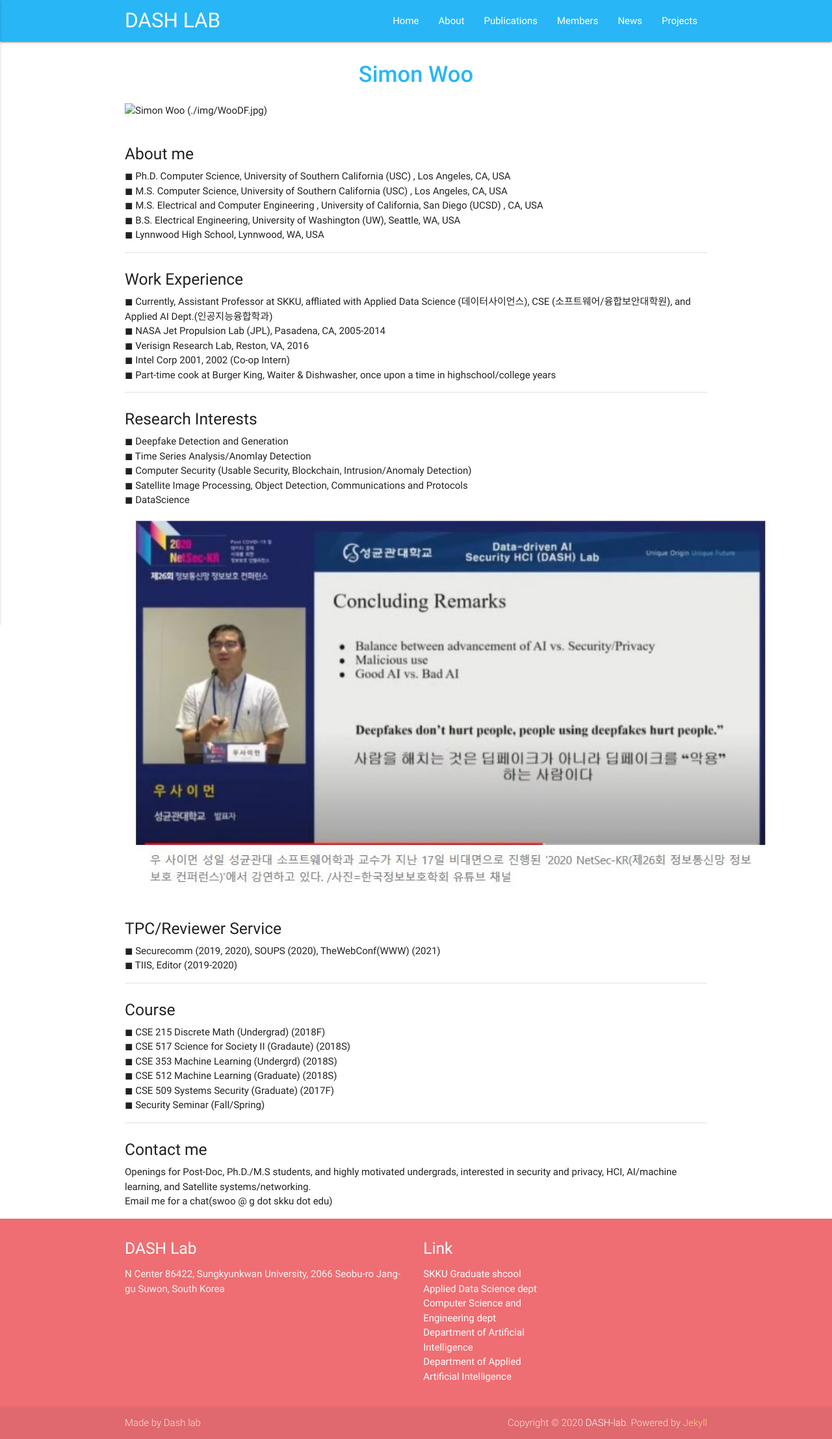
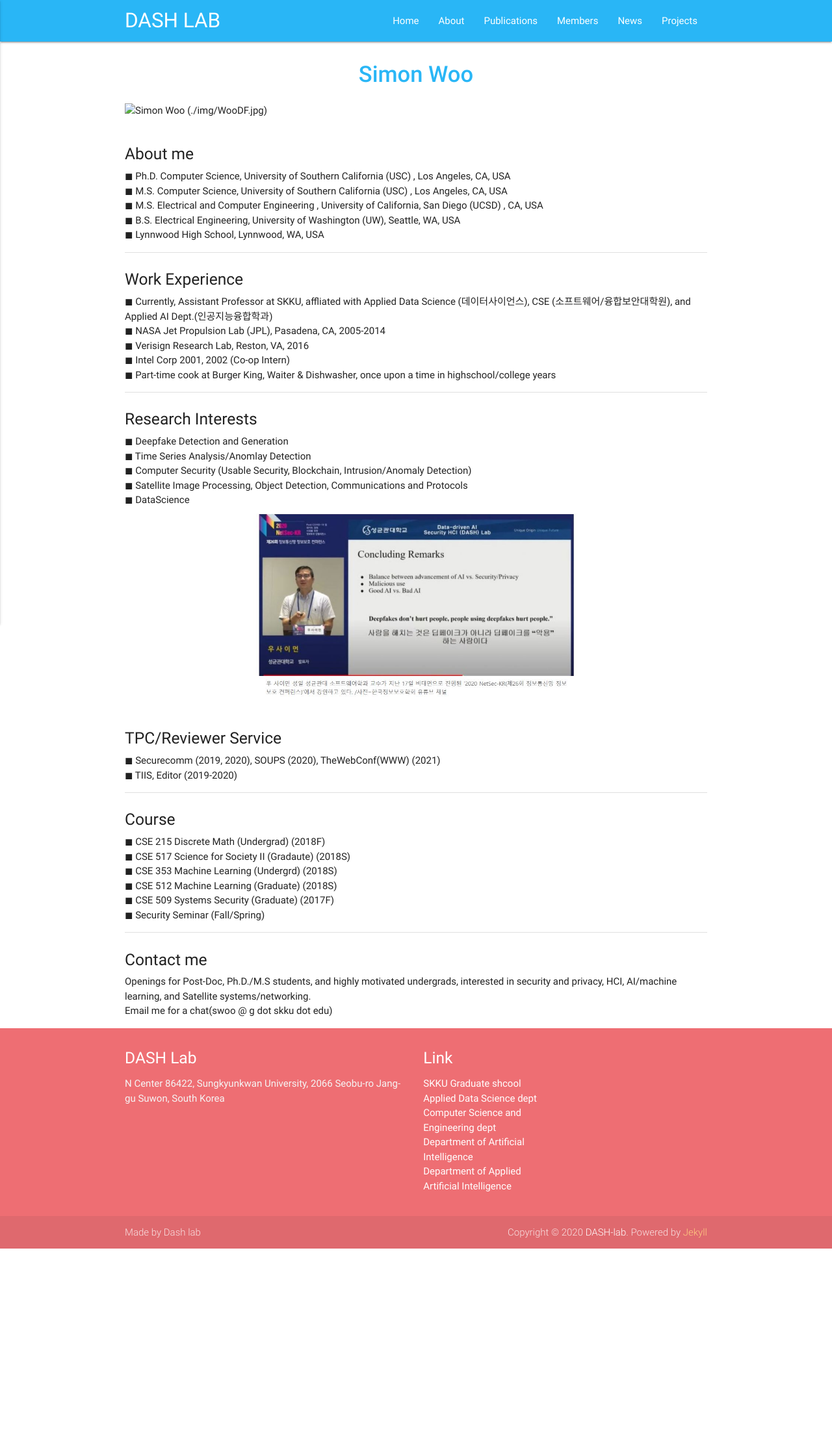
Before and after one commit to Yurim990507/DASH-Lab.github.io, a Jekyll site: the page built from example1.md, in a window 1280 px wide. Shown: the whole page at 65% size. Built offline with Jekyll 4.4.1, drawn with Linux system fonts in a browser that asks for light colours; after the commit the page ends 1921 px from its top, so only the background shows below that.

Commit message:
Update example1.md

```diff
--- a/example1.md
+++ b/example1.md
@@ -38,7 +38,7 @@ permalink: /About/
           ◼ Satellite Image Processing, Object Detection, Communications and Protocols  <br>
           ◼ DataScience <br>
 
-<center><img src="/img/WooDF.jpg" alt="" width="1000" /></center>
+<center><img src="/img/WooDF.jpg" alt="" width="500" /></center>
 </div>
 <div class="section">
     <h5>TPC/Reviewer Service</h5>
```
